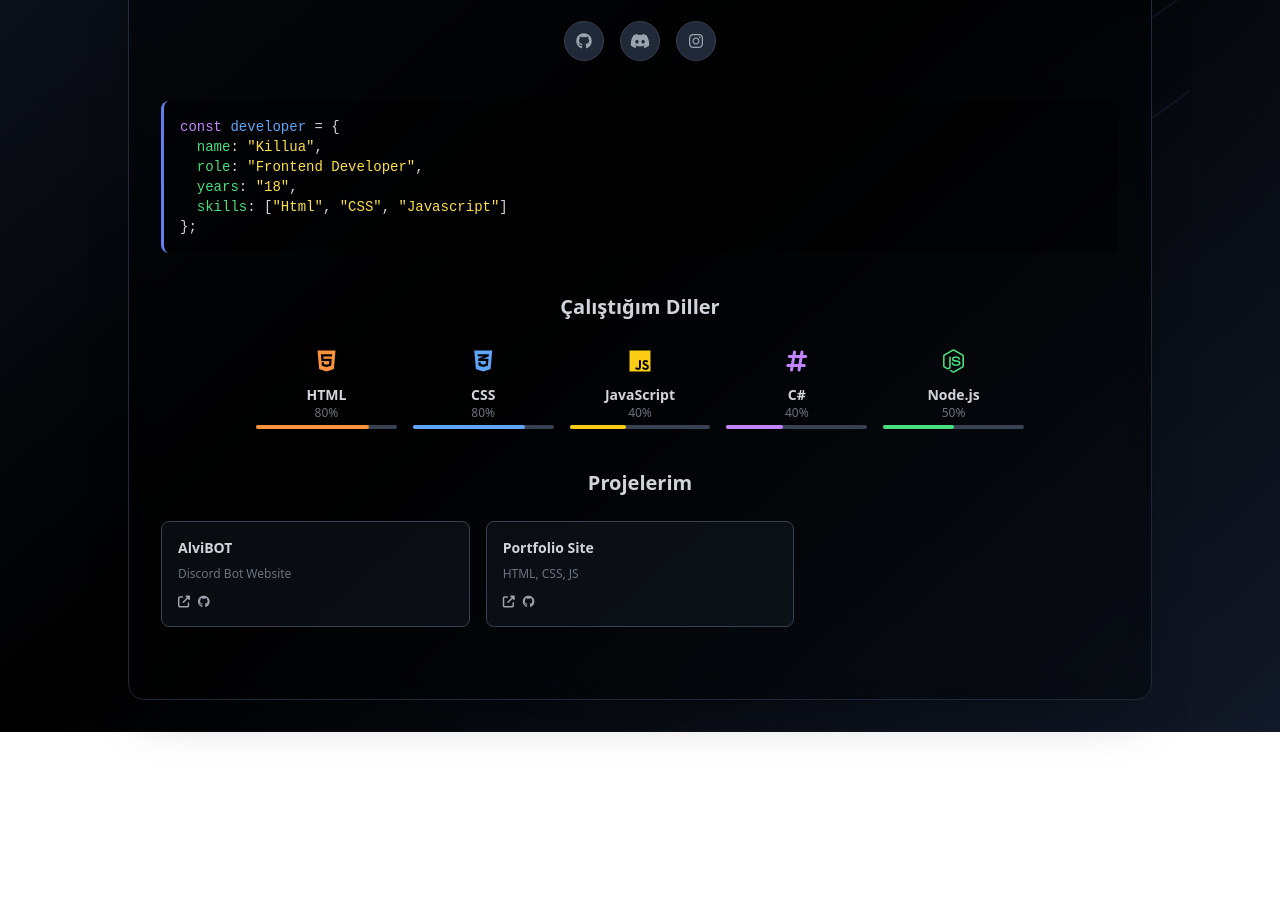
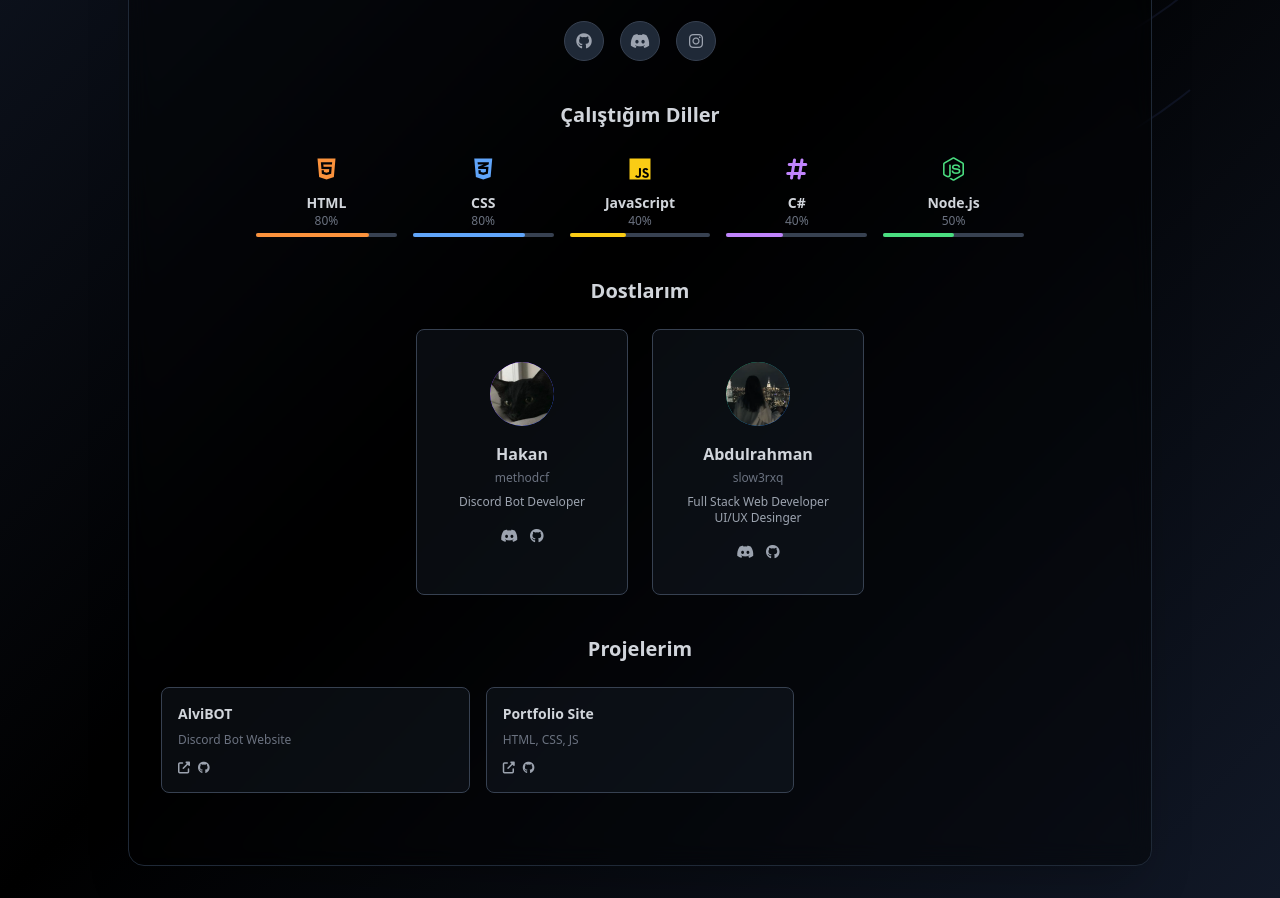
Before and after one commit to Killua-0027/portfolio, a plain HTML site: page index.html in a window 1280 px wide. Shown: the part 410-1308 px from the top of the page. Before the commit the page ends 1142 px from the top, so only its background shows below. Drawn offline with nearby package versions, Linux system fonts and the light colour scheme.

Commit message:
Update index.html

```diff
--- a/index.html
+++ b/index.html
@@ -81,7 +81,10 @@
             <div class="relative bg-black/40 backdrop-blur-md rounded-2xl p-8 border border-gray-800 shadow-2xl">
                 <div class="text-center mb-10">
                     <div class="inline-block mb-6">
-                        <img src="images.jpeg" alt="Profile" class="w-32 h-32 mx-auto rounded-full border-4 border-gray-700 shadow-lg object-cover">
+                        <div class="relative">
+                            <img src="images.jpeg" alt="Profile" class="w-32 h-32 mx-auto rounded-full border-4 border-gray-700 shadow-2xl object-cover">
+                            <div class="absolute inset-0 rounded-full bg-gradient-to-br from-purple-600/20 to-blue-600/20 pointer-events-none"></div>
+                        </div>
                     </div>
                     <h1 class="text-4xl md:text-6xl font-bold mb-3 gradient-text">
                         Killua
@@ -107,18 +110,6 @@
                     </div>
                 </div>
 
-                <div class="mb-10">
-                    <div class="code-block rounded-lg p-4 text-sm">
-                        <div class="text-gray-300">
-                            <span class="text-purple-400">const</span> <span class="text-blue-400">developer</span> = {<br/>
-                            &nbsp;&nbsp;<span class="text-green-400">name</span>: <span class="text-yellow-300">"Killua"</span>,<br/>
-                            &nbsp;&nbsp;<span class="text-green-400">role</span>: <span class="text-yellow-300">"Frontend Developer"</span>,<br/>
-                             &nbsp;&nbsp;<span class="text-green-400">years</span>: <span class="text-yellow-300">"18"</span>,<br/>
-                            &nbsp;&nbsp;<span class="text-green-400">skills</span>: [<span class="text-yellow-300">"Html"</span>, <span class="text-yellow-300">"CSS"</span>, <span class="text-yellow-300">"Javascript"</span>]<br/>
-                            };
-                        </div>
-                    </div>
-                </div>
 
                 <!-- Skills Grid -->
                 <div class="mb-10">
@@ -172,6 +163,44 @@
                             <div class="text-xs text-gray-500">50%</div>
                             <div class="w-full bg-gray-700 rounded-full h-1 mt-1">
                                 <div class="bg-green-400 h-1 rounded-full" style="width: 50%"></div>
+                            </div>
+                        </div>
+                    </div>
+                </div>
+
+                <div class="mb-10">
+                    <h2 class="text-xl font-bold mb-6 text-center text-gray-300">Dostlarım</h2>
+                    <div class="grid md:grid-cols-2 gap-6 max-w-md mx-auto">
+                        <div class="bg-gray-800/30 rounded-lg p-8 border border-gray-700 hover:border-gray-600 transition-all hover:shadow-lg text-center">
+                            <div class="w-16 h-16 bg-gradient-to-br from-purple-600 to-blue-600 rounded-full flex items-center justify-center mx-auto mb-4 overflow-hidden">
+                                <img src="149086387.png" class="w-full h-full object-cover rounded-full">
+                            </div>
+                            <h3 class="font-bold mb-1 text-gray-300">Hakan</h3>
+                            <p class="text-xs text-gray-500 mb-2">methodcf</p>
+                            <p class="text-xs text-gray-400 mb-4">Discord Bot Developer</p>
+                            <div class="flex justify-center space-x-3">
+                                <a href="https://discord.com/users/844175744208732170" class="text-gray-400 hover:text-gray-300 text-sm transition-colors">
+                                    <i class="fab fa-discord"></i>
+                                </a>
+                                <a href="https://github.com/hakanpdev" class="text-gray-400 hover:text-gray-300 text-sm transition-colors">
+                                    <i class="fab fa-github"></i>
+                                </a>
+                            </div>
+                        </div>
+                        <div class="bg-gray-800/30 rounded-lg p-8 border border-gray-700 hover:border-gray-600 transition-all hover:shadow-lg text-center">
+                            <div class="w-16 h-16 bg-gradient-to-br from-green-600 to-blue-600 rounded-full flex items-center justify-center mx-auto mb-4 overflow-hidden">
+                                <img src="164730155.png" class="w-full h-full object-cover rounded-full">
+                            </div>
+                            <h3 class="font-bold mb-1 text-gray-300">Abdulrahman</h3>
+                            <p class="text-xs text-gray-500 mb-2">slow3rxq</p>
+                            <p class="text-xs text-gray-400 mb-4">Full Stack Web Developer  UI/UX Desinger</p>
+                            <div class="flex justify-center space-x-3">
+                                <a href="https://discord.com/users/979762331879895102" class="text-gray-400 hover:text-gray-300 text-sm transition-colors">
+                                    <i class="fab fa-discord"></i>
+                                </a>
+                                <a href="https://github.com/slow3rxqs" class="text-gray-400 hover:text-gray-300 text-sm transition-colors">
+                                    <i class="fab fa-github"></i>
+                                </a>
                             </div>
                         </div>
                     </div>
```
